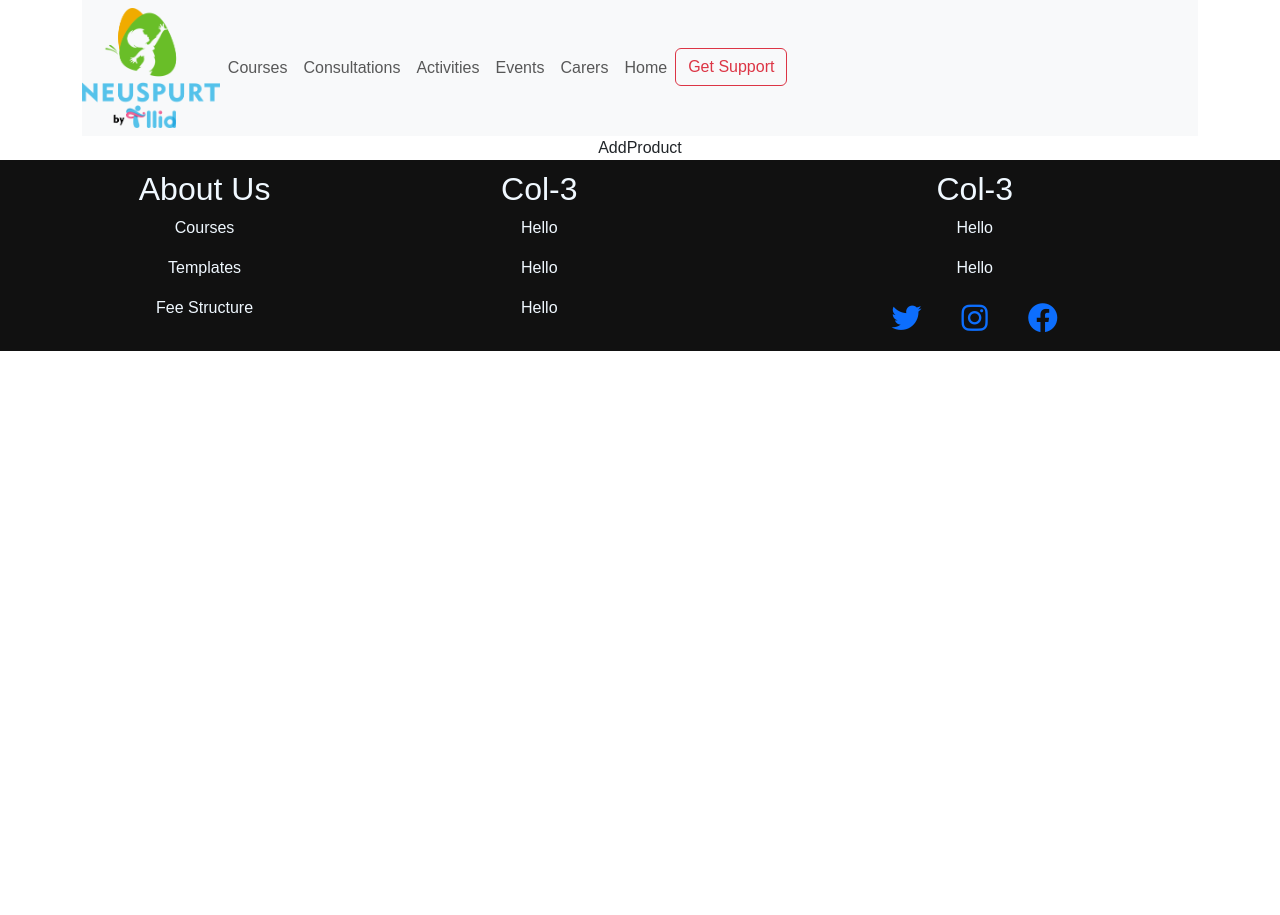
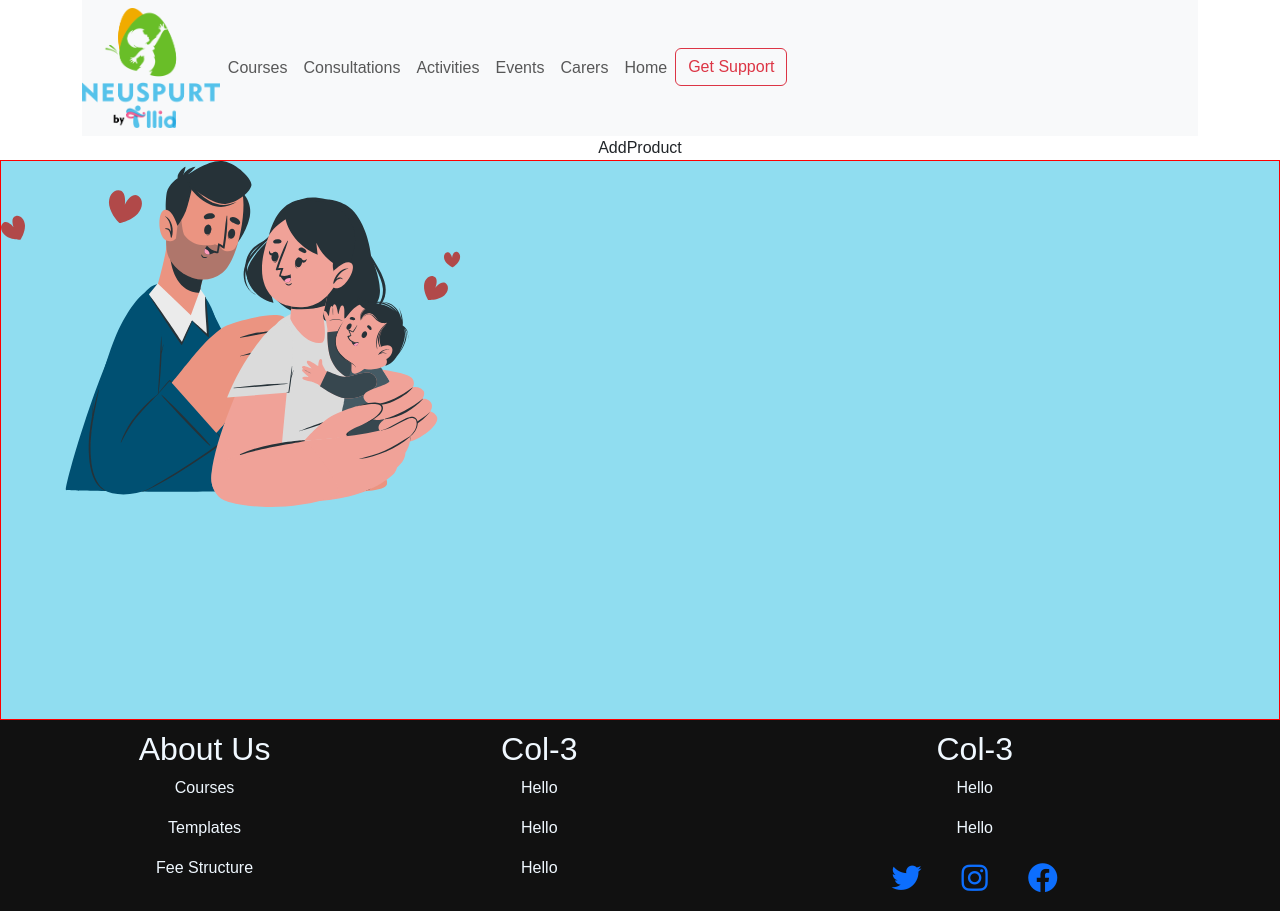
Before and after one commit to ajaykumar1071999/E-Commerce, a React (Create React App) app: page /add in a window 1280 px wide. Before the commit the page ends 800 px from the top, so only its background shows below. Built offline with nearby package versions, Linux system fonts and the light colour scheme.

Commit message:
back Img

```diff
--- a/src/App.js
+++ b/src/App.js
@@ -8,6 +8,7 @@ import UpdateProduct from "./Components/UpdateProduct/UpdateProduct";
 import Table from "./Components/Table/Table";
 import Footer from "./Components/Footer/Footer";
 import UserInfo from "./Components/UserInfo/UserInfo";
+import Carousel from "./Components/Carousel/Carousel";
 
 export default function App() {
   return (
@@ -22,6 +23,7 @@ export default function App() {
           <Route path="/Table" element={<Table />}></Route>
           <Route path="/UserInfo" element={<UserInfo />}></Route>
         </Routes>
+        <Carousel />
 
         <Footer />
       </BrowserRouter>
--- /dev/null
+++ b/src/Components/Carousel/Carousel.css
@@ -0,0 +1,11 @@
+.section {
+  height: 70vh;
+  width: 100%;
+  border: 1px solid red;
+  background-color: #90ddf0;
+}
+.section > .carousel_backimg {
+  display: absolute;
+  position: right;
+  height: 10vh;
+}
--- /dev/null
+++ b/src/Components/Carousel/Carousel.js
@@ -0,0 +1,21 @@
+import "./Carousel.css";
+import backimg from "../Images/2.svg";
+function Carousel() {
+  return (
+    <>
+      <section
+        className="section"
+        style={{
+          backgroundImage: `url(${backimg})`,
+          backgroundRepeat: "no-repeat",
+          position: "covered"
+        }}
+      >
+        <div>
+          <div></div>
+        </div>
+      </section>
+    </>
+  );
+}
+export default Carousel;
```
Also changed, not shown: src/Components/Images/2.svg (added).
